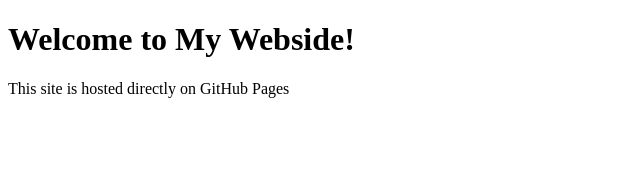
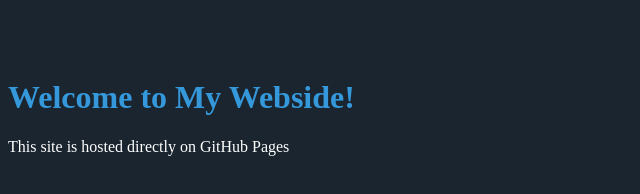
Before and after one commit to Adiba151/Testing.github.io, a plain HTML site: page index.html in a window 1280 px wide. Shown: the whole page, without its empty margins (0-640 px from the left). Drawn offline with Linux system fonts and the light colour scheme.

Commit message:
Update index.html

```diff
--- a/index.html
+++ b/index.html
@@ -2,7 +2,19 @@
 <html lang="en">
 <head>
     <meta charset="UTF-8">
-  <title>My First Webside</title>
+    <title>My First Webside</title>
+    <style>
+        body {
+            background-color: #1a252f;
+            color: #ffffff;
+            font-family: 'Arial', sans-
+            text-align: center;
+            padding-top: 50px;
+        }
+        h1 {
+            color: #3498db;
+        }
+    </style>
 </head>
 <body>
     <h1>Welcome to My Webside!</h1>
```
